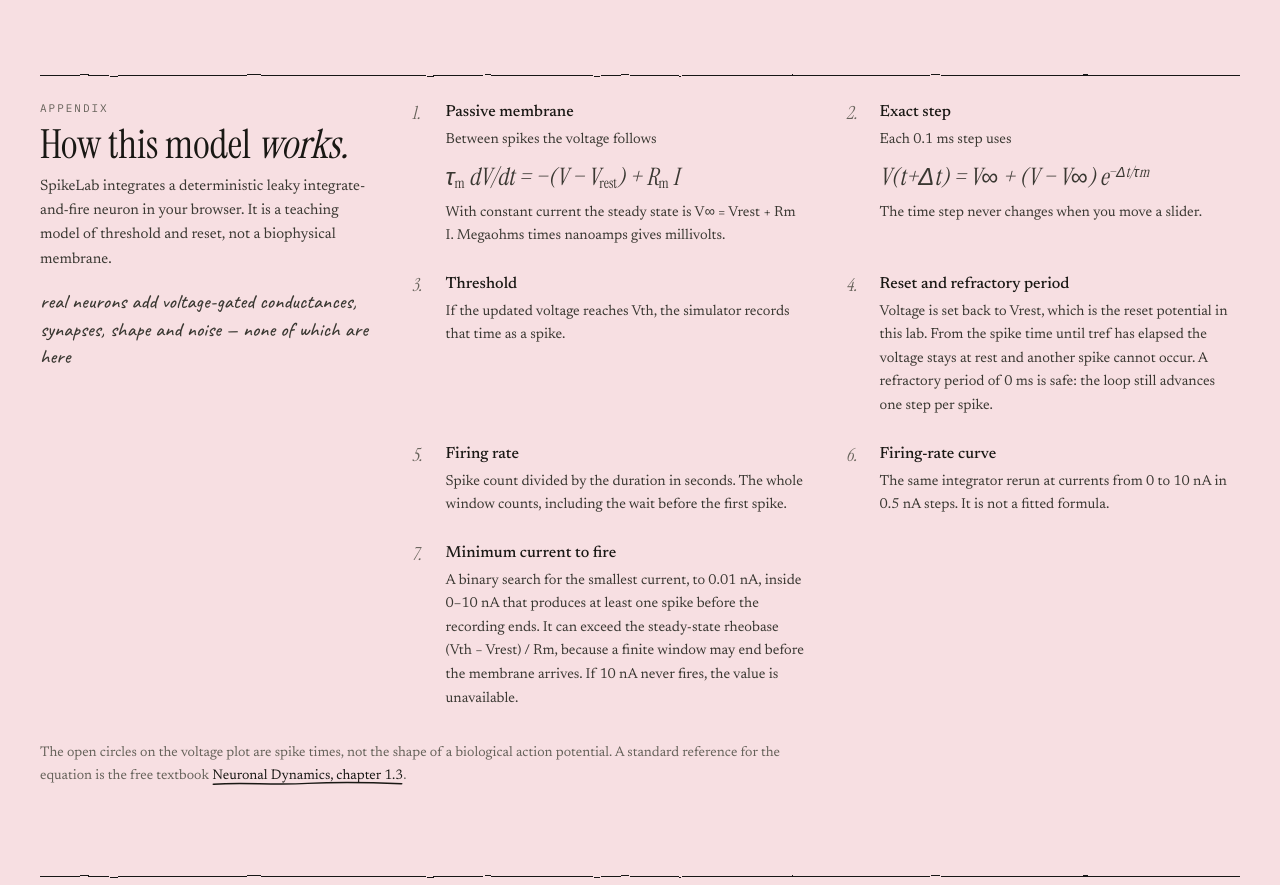
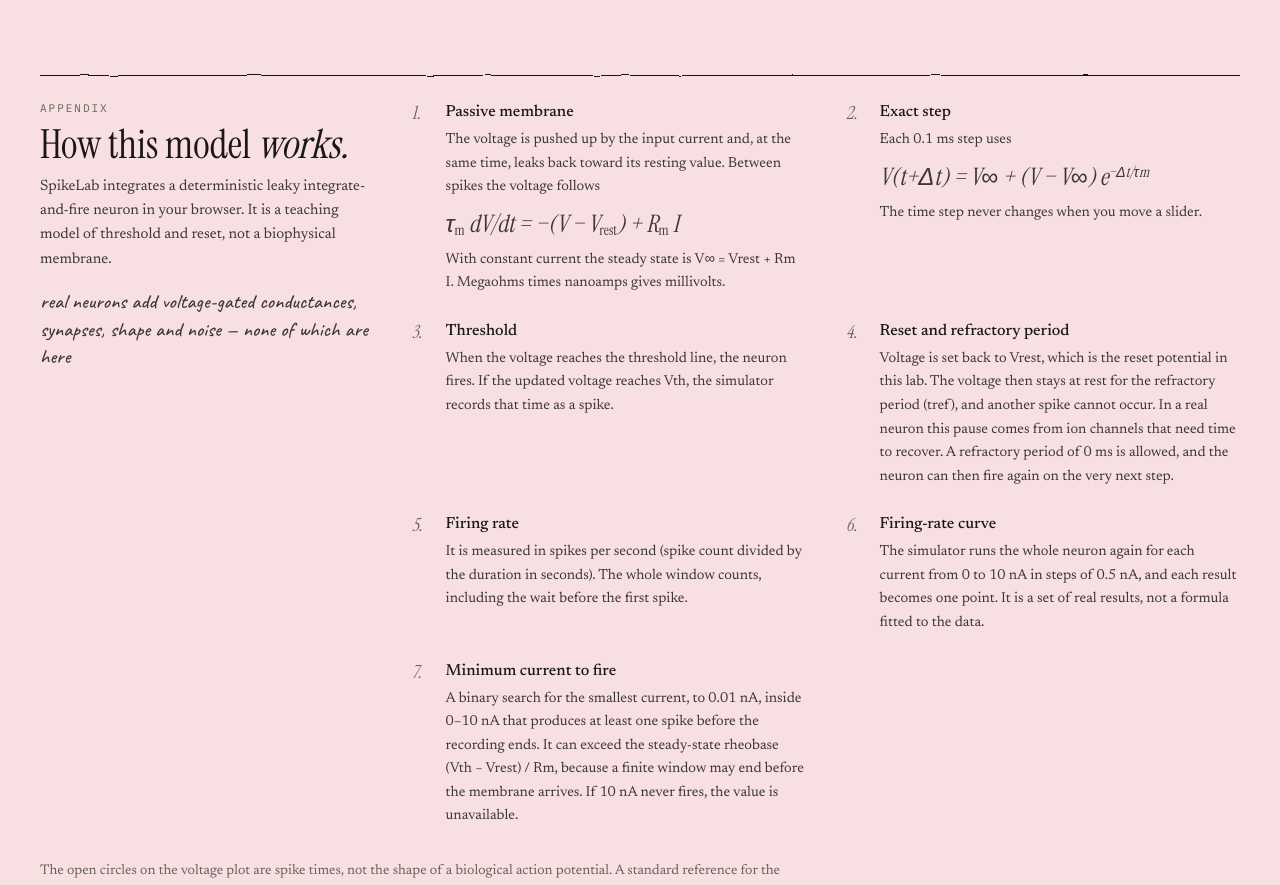
Before and after one commit to ishitapr11/SpikeLab-i11, a Next.js app: page /simulator in a window 1280 px wide. Shown: the part 1780-2665 px from the top of the page. Built offline with nearby package versions, Linux system fonts and the light colour scheme.

Commit message:
Update ModelExplanation.tsx

```diff
--- a/components/simulator/ModelExplanation.tsx
+++ b/components/simulator/ModelExplanation.tsx
@@ -14,7 +14,7 @@ export function ModelExplanation() {
       title: "Passive membrane",
       body: (
         <>
-          Between spikes the voltage follows
+          The voltage is pushed up by the input current and, at the same time, leaks back toward its resting value. Between spikes the voltage follows
           <Equation>
             τ<S>m</S> dV/dt = −(V − V<S>rest</S>) + R<S>m</S> I
           </Equation>
@@ -35,19 +35,19 @@ export function ModelExplanation() {
     },
     {
       title: "Threshold",
-      body: "If the updated voltage reaches Vth, the simulator records that time as a spike.",
+      body: "When the voltage reaches the threshold line, the neuron fires. If the updated voltage reaches Vth, the simulator records that time as a spike.",
     },
     {
       title: "Reset and refractory period",
-      body: "Voltage is set back to Vrest, which is the reset potential in this lab. From the spike time until tref has elapsed the voltage stays at rest and another spike cannot occur. A refractory period of 0 ms is safe: the loop still advances one step per spike.",
+      body: "Voltage is set back to Vrest, which is the reset potential in this lab. The voltage then stays at rest for the refractory period (tref), and another spike cannot occur. In a real neuron this pause comes from ion channels that need time to recover. A refractory period of 0 ms is allowed, and the neuron can then fire again on the very next step.",
     },
     {
       title: "Firing rate",
-      body: "Spike count divided by the duration in seconds. The whole window counts, including the wait before the first spike.",
+      body: "It is measured in spikes per second (spike count divided by the duration in seconds). The whole window counts, including the wait before the first spike.",
     },
     {
       title: "Firing-rate curve",
-      body: "The same integrator rerun at currents from 0 to 10 nA in 0.5 nA steps. It is not a fitted formula.",
+      body: "The simulator runs the whole neuron again for each current from 0 to 10 nA in steps of 0.5 nA, and each result becomes one point. It is a set of real results, not a formula fitted to the data.",
     },
     {
       title: "Minimum current to fire",
```
